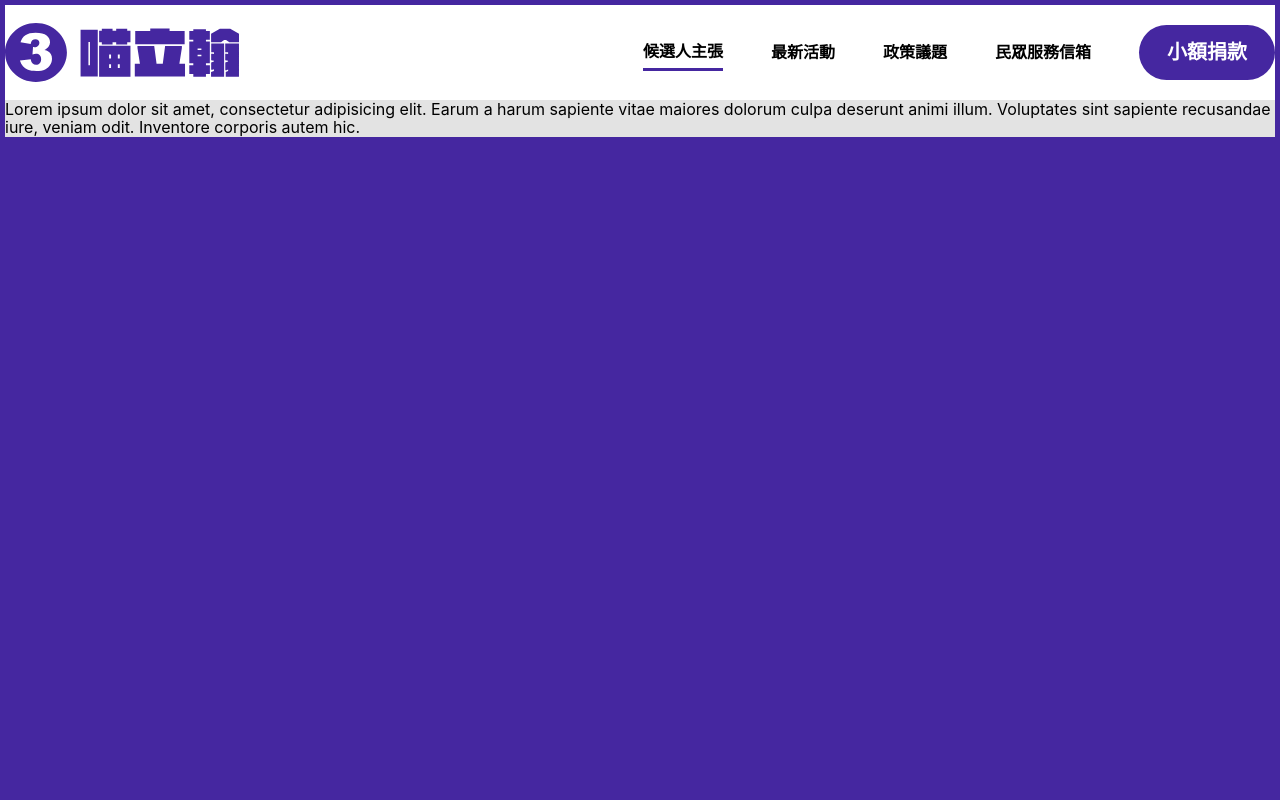
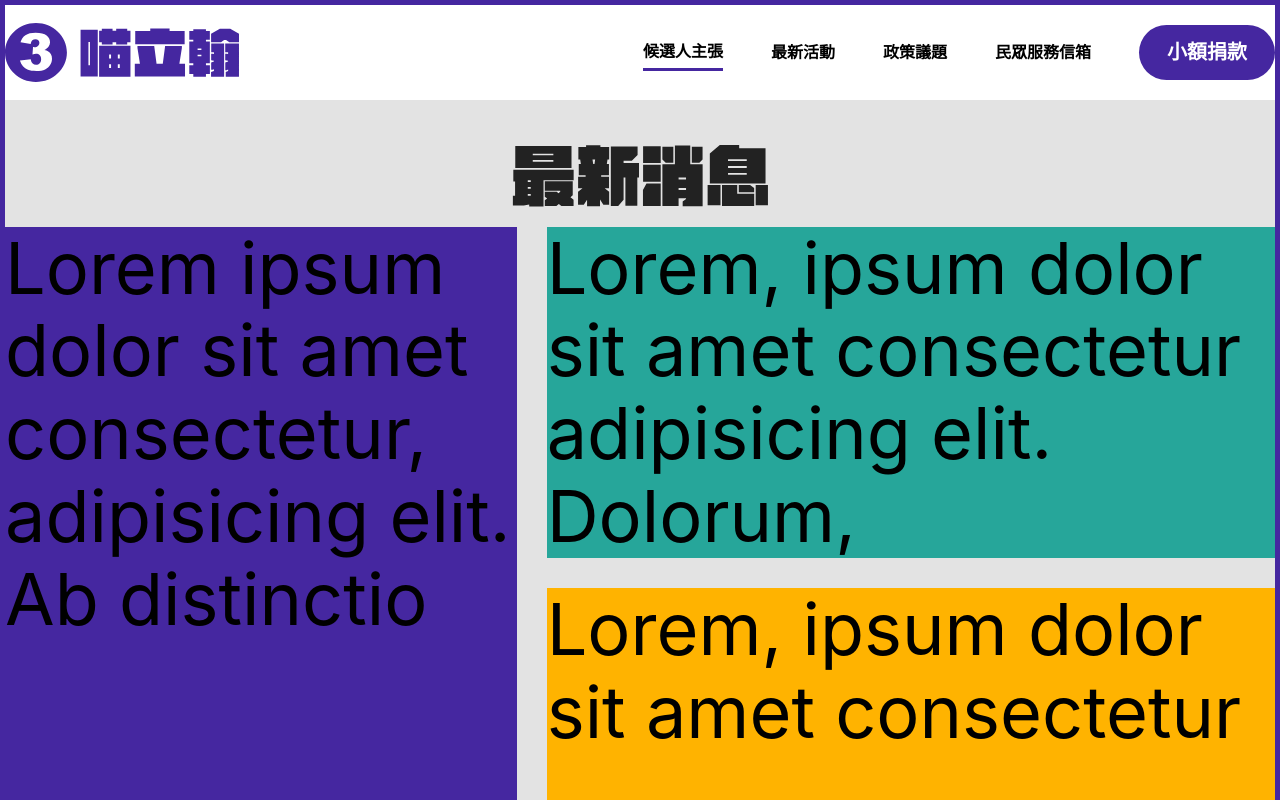
Before and after one commit to lyaui/cat-campaign-website, a Next.js app: page / in a window 1280 px wide. Shown: the top 800 px of the page. Built offline with nearby package versions, Linux system fonts and the light colour scheme.

Commit message:
feat(Campaign): section layout

```diff
--- /dev/null
+++ b/components/Campaign/index.tsx
@@ -0,0 +1,57 @@
+import Image from 'next/image';
+
+import { ROUTERS } from '@/constants/index';
+import campaignTitle from '@/public/assets/font-svg/campaign.svg';
+import Container from '@/components/Layout/Container';
+
+const campaigns = [
+  {
+    date: '2023-12-26',
+    title: '參與台北寵物論壇 爭取貓咪友善環境',
+    desc: '炎炎夏日的周六，我走進了台北寵物論壇，帶著一副貓耳髮箍，決定要全力宣傳「貓咪至上」的理念！我相信，我們的都市中，每一隻貓咪都應該有自己的 VIP 休憩空間。',
+  },
+  {
+    date: '2023-12-26',
+    title: '帶著你的貓耳，來和我一起走！',
+    desc: '街上氣氛真的很棒，從小孩到大人，甚至有些狗狗朋友都帶著貓耳來找我握手，真的太可愛了！這次的活動不僅讓我看到大家的熱情，更加堅定了我推進「貓咪友善環境」政策的決心。',
+  },
+  {
+    date: '2023-12-20',
+    title: '收容所模特兒大比拼！',
+    desc: '活動三消息內容：今天的收容所不再是一片寂靜。為了讓更多人認識到這裡的毛孩子，我們舉辦了一場前所未有的「模特兒走秀」！',
+  },
+];
+
+// TODO SECTION TITLE COMPONENT
+function Campaign() {
+  const currentRouter = ROUTERS.CAMPAIGN;
+  return (
+    <section id={currentRouter.hash} className='py-11'>
+      <Container>
+        <h2 className='flex-center mb-5'>
+          <Image
+            src={campaignTitle}
+            alt={currentRouter.name}
+            width={257}
+            height={72}
+            draggable={false}
+          />
+        </h2>
+        <div className='grid grid-cols-12 grid-rows-2 gap-[30px]'>
+          <div className='bg-primary col-span-5 row-span-2'>
+            Lorem ipsum dolor sit amet consectetur, adipisicing elit. Ab
+            distinctio
+          </div>
+          <div className='bg-secondary col-span-7 row-span-1'>
+            Lorem, ipsum dolor sit amet consectetur adipisicing elit. Dolorum,
+          </div>
+          <div className='bg-warning col-span-7 row-span-1'>
+            Lorem, ipsum dolor sit amet consectetur
+          </div>
+        </div>
+      </Container>
+    </section>
+  );
+}
+
+export default Campaign;
--- a/pages/index.tsx
+++ b/pages/index.tsx
@@ -2,12 +2,12 @@ import type { NextPage } from 'next';
 import Head from 'next/head';
 import Image from 'next/image';
 
+import Campaign from '@/components/Campaign';
+
 const Home: NextPage = () => {
   return (
-    <div>
-      Lorem ipsum dolor sit amet, consectetur adipisicing elit. Earum a harum
-      sapiente vitae maiores dolorum culpa deserunt animi illum. Voluptates sint
-      sapiente recusandae iure, veniam odit. Inventore corporis autem hic.
+    <div className='text-[72px]'>
+      <Campaign />
     </div>
   );
 };
```
Also changed, not shown: components/Activity/index.tsx (deleted), public/assets/font-svg/campaign.svg (added).
